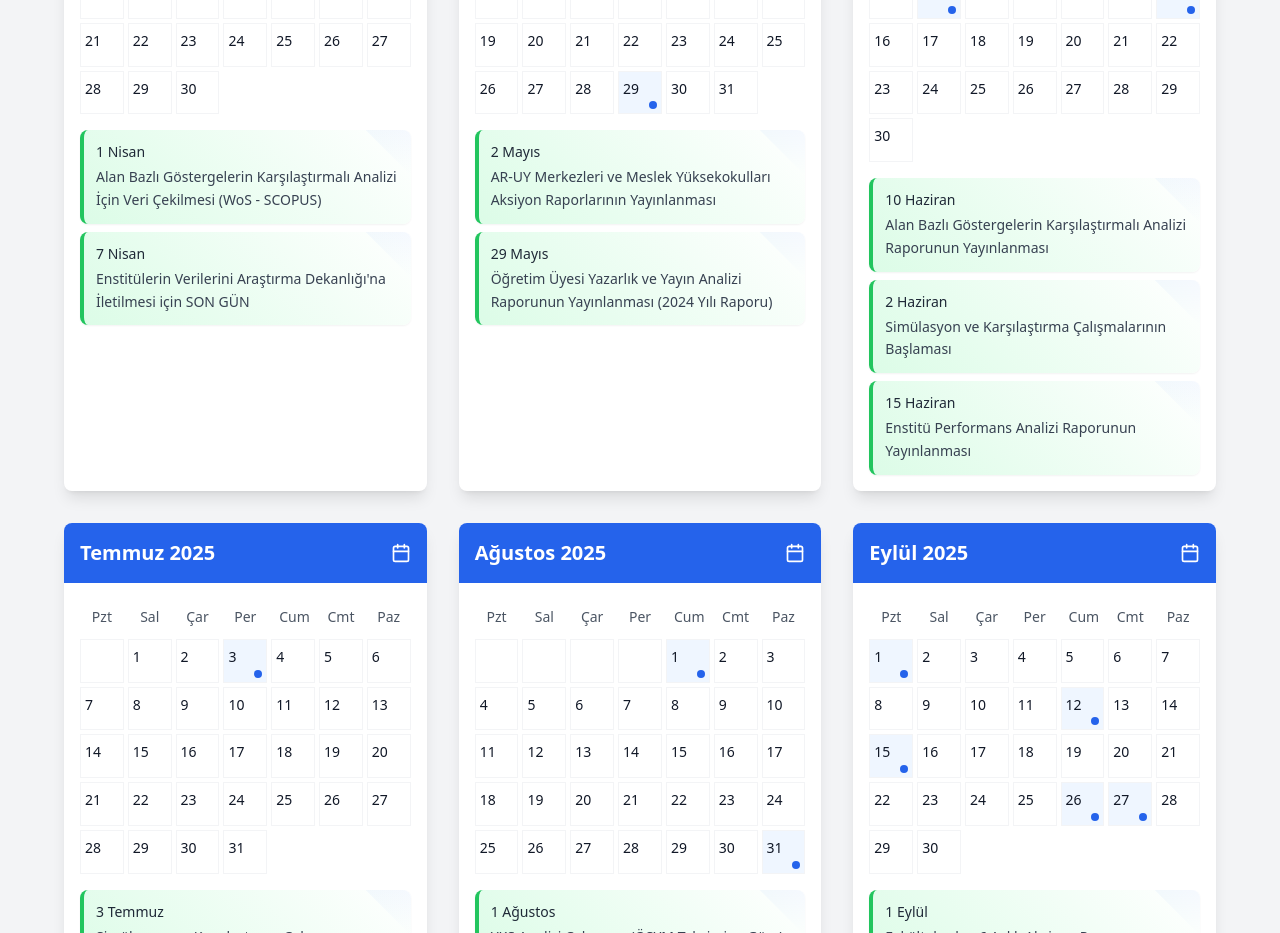
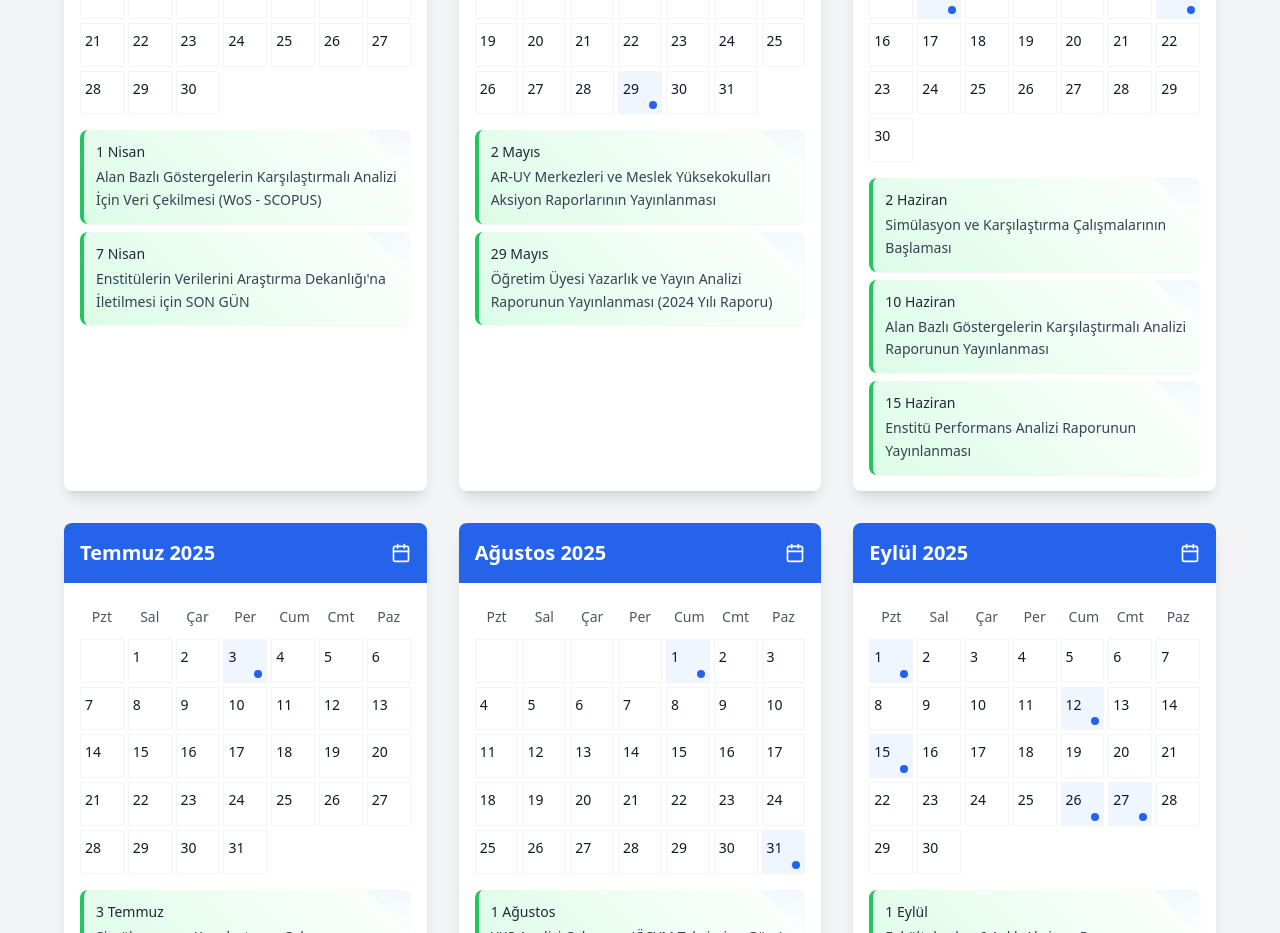
Before and after one commit to umitcaninz/analiztakvimi, a React (Vite) app: page / in a window 1280 px wide. Shown: the part 1140-2073 px from the top of the page. Built offline with nearby package versions, Linux system fonts and the light colour scheme.

Commit message:
Update data.ts

```diff
--- a/src/data.ts
+++ b/src/data.ts
@@ -79,6 +79,11 @@ export const calendarData: DataStore = {
       "description": "Öğretim Üyesi Yazarlık ve Yayın Analizi Raporunun Yayınlanması (2024 Yılı Raporu)",
       "is_new": true
     },
+        "2025-06-02": {
+      "date": "2025-06-02",
+      "description": "Simülasyon ve Karşılaştırma Çalışmalarının Başlaması",
+      "is_new": true
+    },
     "2025-06-10": {
       "date": "2025-06-10",
       "description": "Alan Bazlı Göstergelerin Karşılaştırmalı Analizi Raporunun Yayınlanması",
@@ -87,11 +92,7 @@ export const calendarData: DataStore = {
 
 
 
-    "2025-06-02": {
-      "date": "2025-06-02",
-      "description": "Simülasyon ve Karşılaştırma Çalışmalarının Başlaması",
-      "is_new": true
-    },
+
         "2025-06-15": {
       "date": "2025-06-15",
       "description": "Enstitü Performans Analizi Raporunun Yayınlanması",
```
